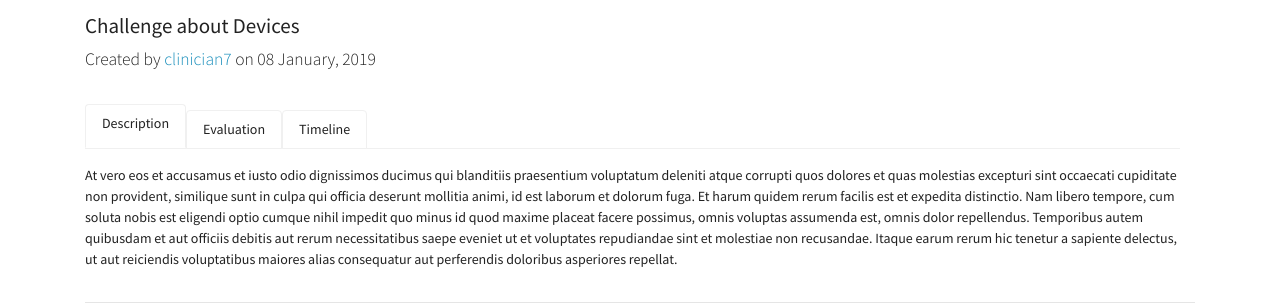
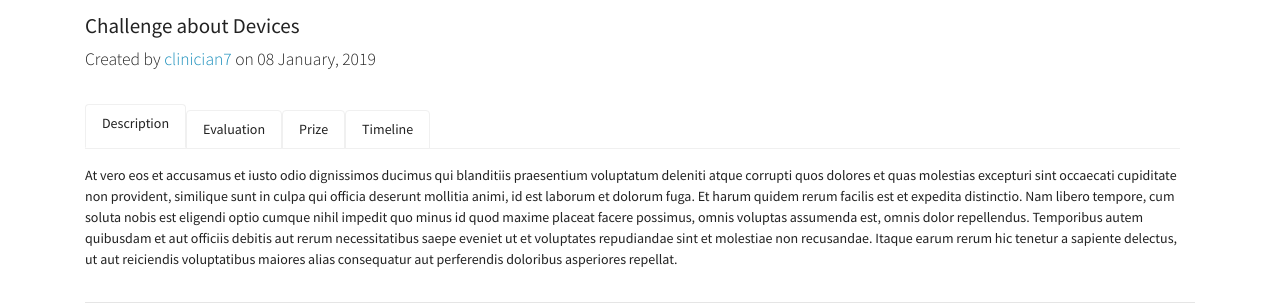
Before and after one commit to Hem1sphere/COMP0016T12, a Django app: page /challenges/26/ in a window 1280 px wide. Shown: the part 149-456 px from the top of the page. Run offline with Django 3.2, Linux system fonts and the light colour scheme; data comes from the database, SQL or seed files in the repository; both versions use the stored data as it was after the commit; some libraries are stand-ins or nearby versions.

Commit message:
Adding prize to tab

```diff
--- a/challenges/templates/challenges/challenge_detail.html
+++ b/challenges/templates/challenges/challenge_detail.html
@@ -39,6 +39,7 @@
             <li class="nav-item"><a data-toggle="tab" class="nav-link show active" href="#description">Description</a>
             </li>
             <li class="nav-item"><a data-toggle="tab" class="nav-link show" href="#evaluation">Evaluation</a></li>
+            <li class="nav-item"><a data-toggle="tab" class="nav-link show" href="#prize">Prize</a></li>
             <li class="nav-item"><a data-toggle="tab" class="nav-link show" href="#timeline">Timeline</a></li>
         </ul>
 
@@ -56,6 +57,10 @@
             </div>
 
             <div id="evaluation" class="tab-pane fade">
+                <h3>To be added</h3>
+            </div>
+
+            <div id="prize" class="tab-pane fade">
                 <h3>To be added</h3>
             </div>
 
```
Also changed, not shown: db.sqlite3.
